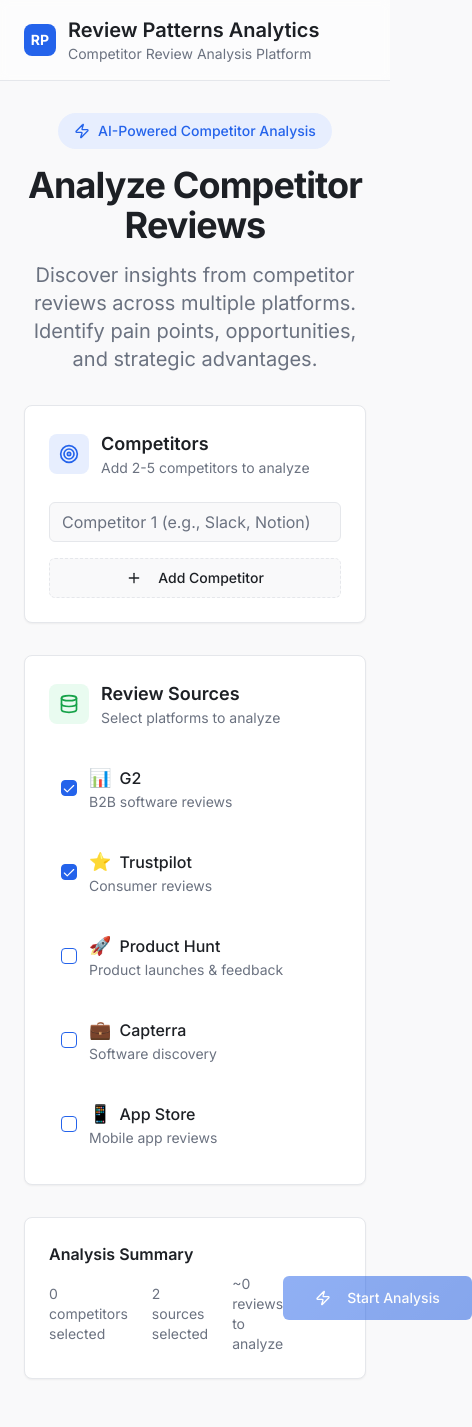
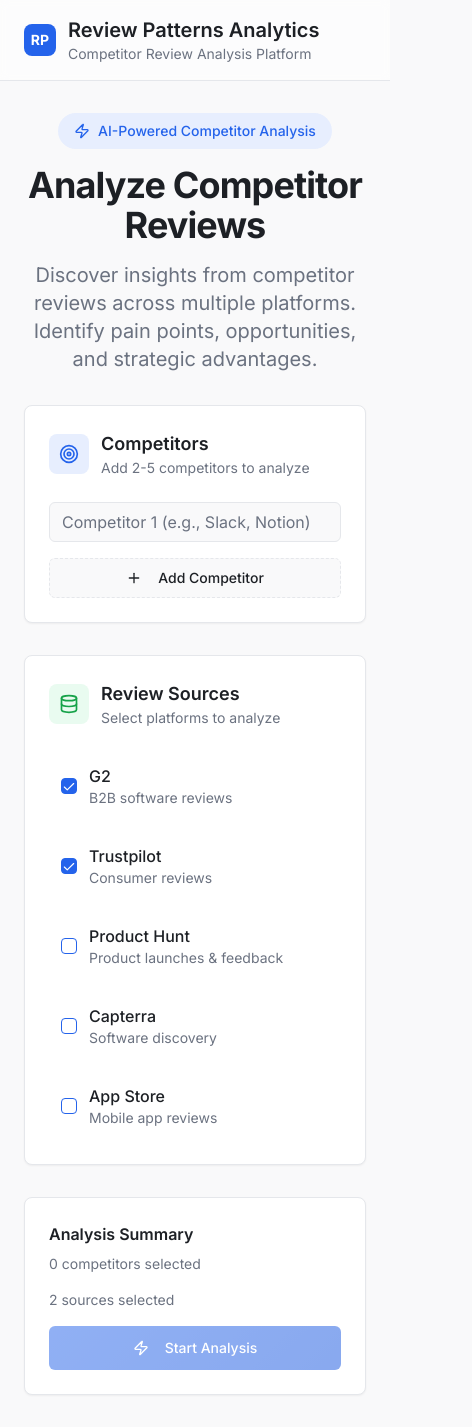
Before and after one commit to AlexWork10/ReviewPatters-test, a React (Vite) app: page / in a window 390 px wide. Shown: the whole page, 472 px wide, since content can reach past the window. Built offline with nearby package versions, Linux system fonts and the light colour scheme.

Commit message:
feat: Enhance competitor search and UI
- Allow adding competitors by pressing Enter in the search bar.
- Remove review source icons.
- Fix the mobile view of the "Start Analysis" button.
- Make the header logo redirect to the main page.

```diff
--- a/src/components/analytics/AnalyticsDashboard.tsx
+++ b/src/components/analytics/AnalyticsDashboard.tsx
@@ -39,15 +39,18 @@ export function AnalyticsDashboard() {
       <header className="border-b bg-card/50 backdrop-blur-sm sticky top-0 z-50">
         <div className="container mx-auto px-6 py-4">
           <div className="flex items-center justify-between">
-            <div className="flex items-center gap-3">
+            <button
+              onClick={handleReset}
+              className="flex items-center gap-3 hover:opacity-80 transition-opacity"
+            >
               <div className="w-8 h-8 bg-primary rounded-lg flex items-center justify-center">
                 <span className="text-primary-foreground font-bold text-sm">RP</span>
               </div>
-              <div>
+              <div className="text-left">
                 <h1 className="text-xl font-semibold">Review Patterns Analytics</h1>
                 <p className="text-sm text-muted-foreground">Competitor Review Analysis Platform</p>
               </div>
-            </div>
+            </button>
             {currentStage !== 'setup' && (
               <button
                 onClick={handleReset}
--- a/src/components/analytics/SetupPanel.tsx
+++ b/src/components/analytics/SetupPanel.tsx
@@ -93,6 +93,11 @@ export function SetupPanel({ onStartAnalysis }: SetupPanelProps) {
                   placeholder={`Competitor ${index + 1} (e.g., Slack, Notion)`}
                   value={competitor}
                   onChange={(e) => updateCompetitor(index, e.target.value)}
+                  onKeyDown={(e) => {
+                    if (e.key === 'Enter' && competitor.trim() && competitors.length < 5) {
+                      addCompetitor();
+                    }
+                  }}
                   className="flex-1"
                 />
                 {competitors.length > 1 && (
@@ -146,7 +151,6 @@ export function SetupPanel({ onStartAnalysis }: SetupPanelProps) {
                 />
                 <div className="flex-1">
                   <div className="flex items-center gap-2">
-                    <span className="text-lg">{source.icon}</span>
                     <label
                       htmlFor={source.id}
                       className="font-medium cursor-pointer"
@@ -166,20 +170,20 @@ export function SetupPanel({ onStartAnalysis }: SetupPanelProps) {
 
       {/* Analysis Summary */}
       <Card className="analytics-card">
-        <div className="flex items-center justify-between">
+        <div className="flex flex-col lg:flex-row lg:items-center lg:justify-between gap-4">
           <div>
             <h3 className="font-semibold mb-2">Analysis Summary</h3>
-            <div className="flex items-center gap-6 text-sm text-muted-foreground">
+            <div className="flex flex-wrap items-center gap-4 lg:gap-6 text-sm text-muted-foreground">
               <span>{competitors.filter(c => c.trim()).length} competitors selected</span>
               <span>{selectedSources.length} sources selected</span>
-              <span>~{competitors.filter(c => c.trim()).length * selectedSources.length * 150} reviews to analyze</span>
+              <span className="hidden sm:inline">~{competitors.filter(c => c.trim()).length * selectedSources.length * 150} reviews to analyze</span>
             </div>
           </div>
           <Button
             size="lg"
             disabled={!isValid}
             onClick={handleSubmit}
-            className="gradient-primary px-8"
+            className="gradient-primary px-8 w-full lg:w-auto"
           >
             <Zap className="w-4 h-4 mr-2" />
             Start Analysis
```
